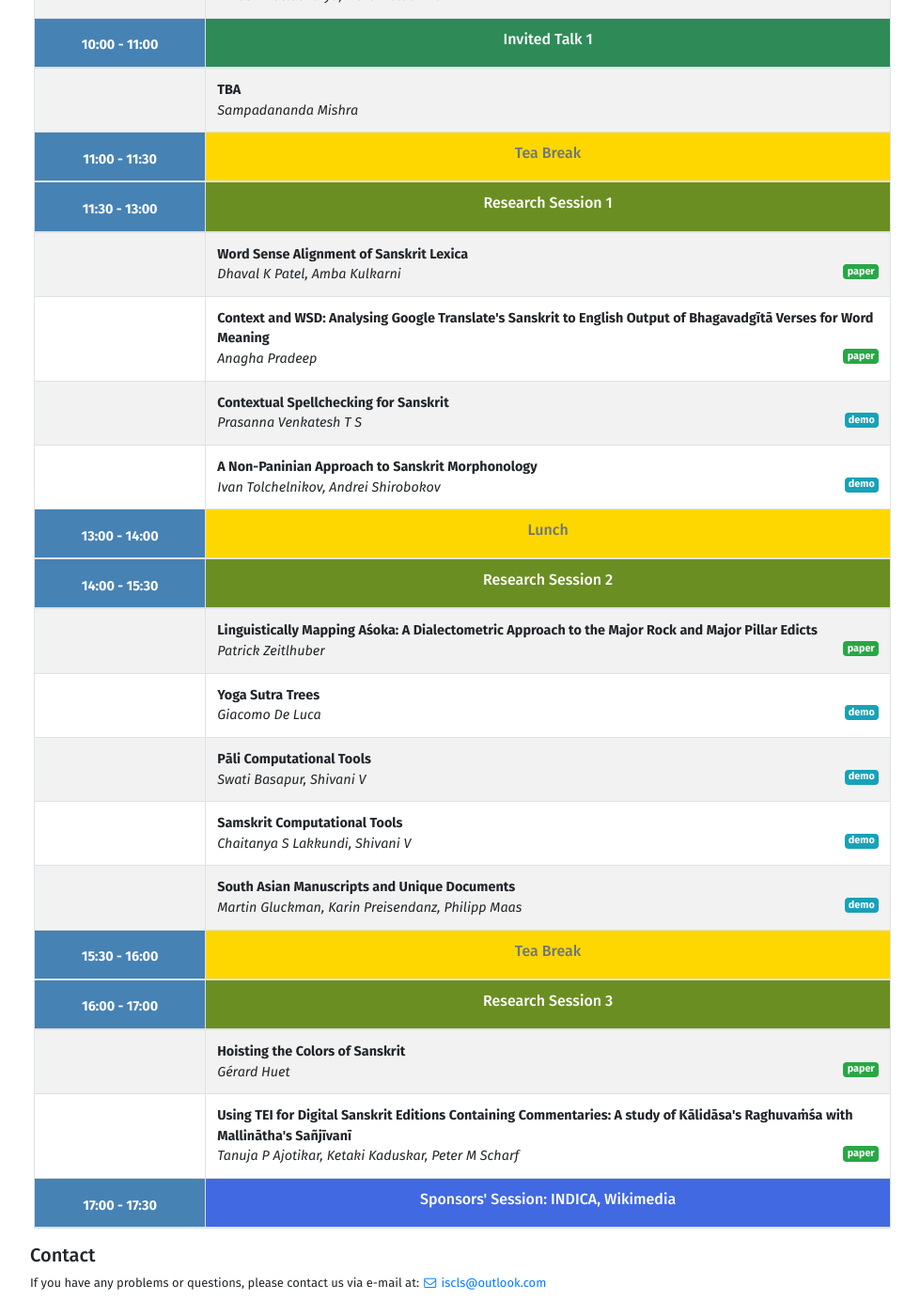
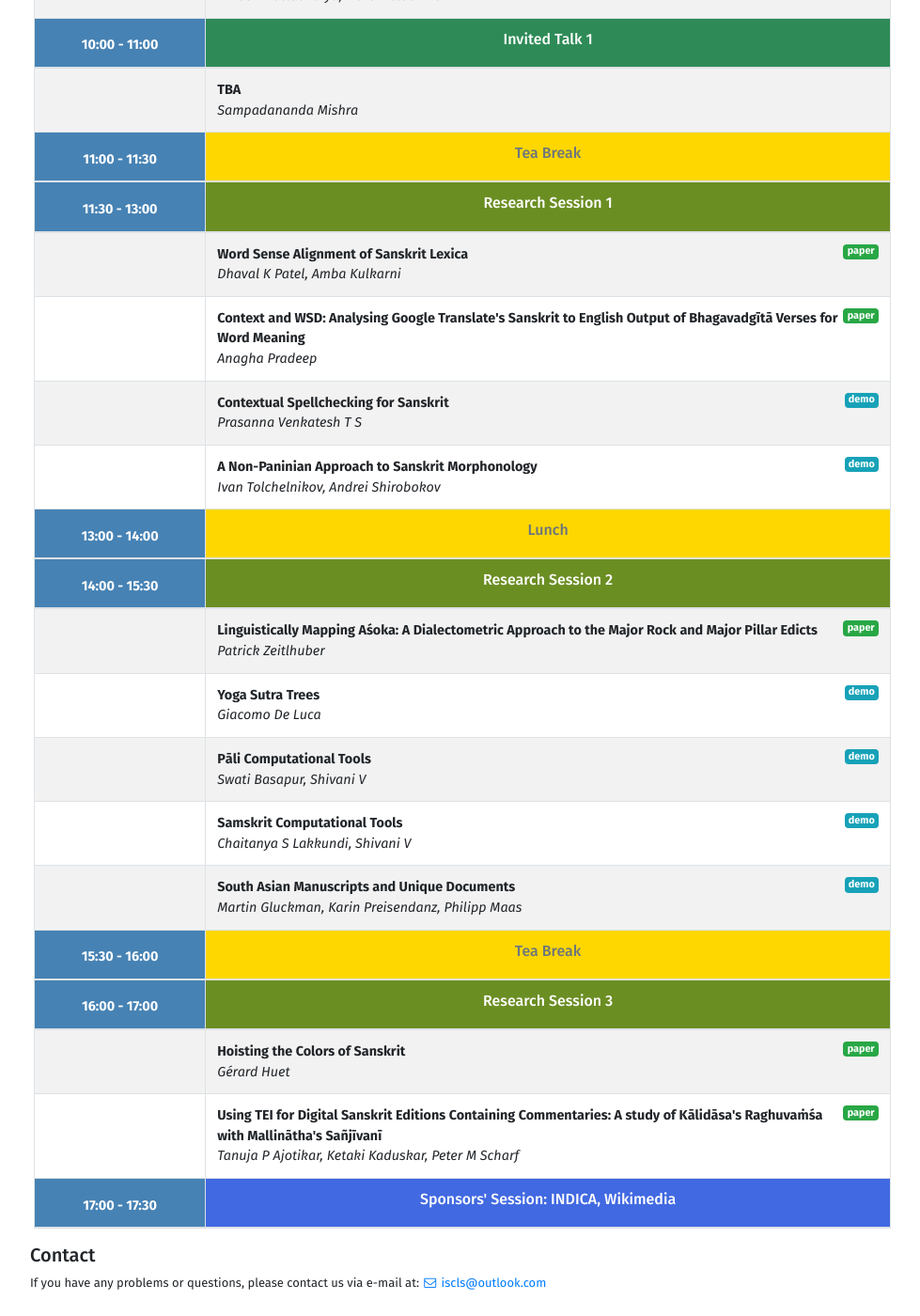
Before and after one commit to iscls/iscls-conference-template, a Jekyll site: the page built from program.html, in a window 1280 px wide and 1400 px high, scrolled down 949 px. Shown: the whole window at 94% size, without its empty margins (148-1127 px from the left). Built offline with Jekyll 4.4.1, drawn with Linux system fonts in a browser that asks for light colours.

Commit message:
fix: improve rendering of paper-type on program page

```diff
--- a/program.html
+++ b/program.html
@@ -88,7 +88,6 @@ slide_id: 4
                         <td width="20%">
                         </td>
                         <td>
-                            <p class="my-0"><b>{{event.title}}</b></p>
                             {% if event.type %}
                             {% if site.data.program.event_style contains event.type %}
                             <span {% if site.data.program.event_style[event.type].style %}style="{{site.data.program.event_style[event.type].style}}"{% endif %} class="badge {{site.data.program.event_style[event.type].classes}} float-right">
@@ -98,6 +97,7 @@ slide_id: 4
                                 {{event.type}}
                             </span>
                             {% endif %}
+                            <p class="my-0"><b>{{event.title}}</b></p>
                             <p class="my-0"><i>{{event.speakers}}</i></p>
                         </td>
                     </tr>
```
